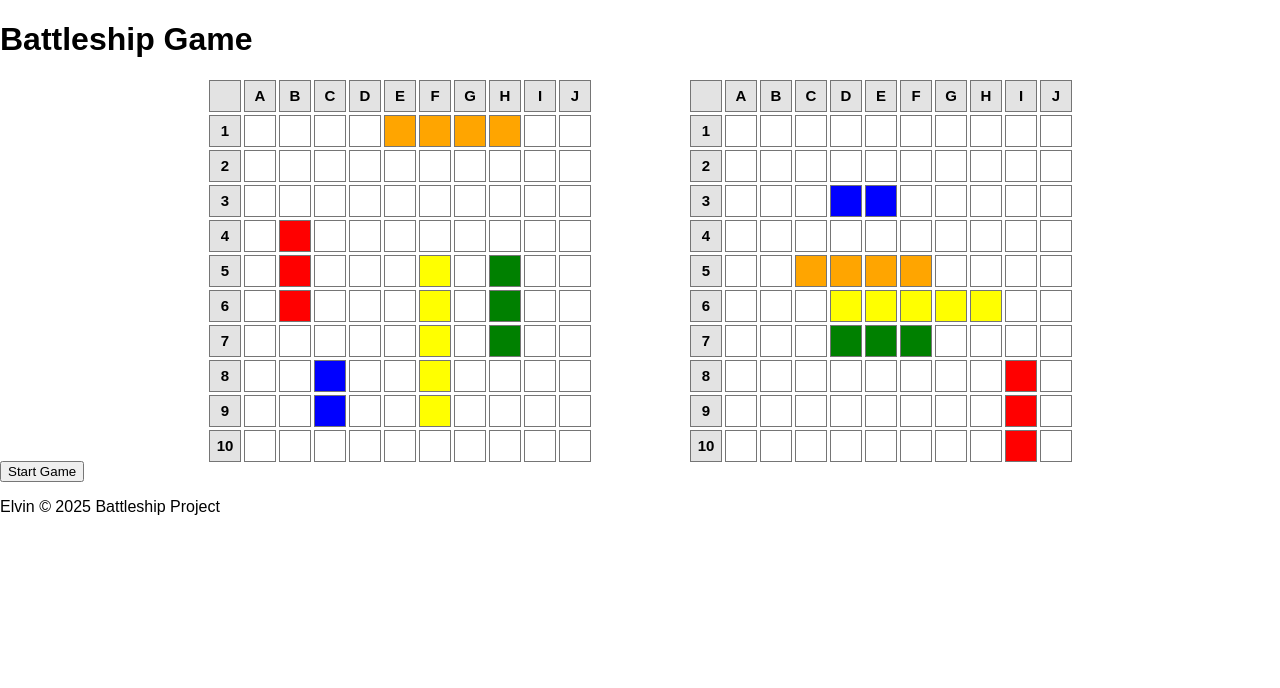
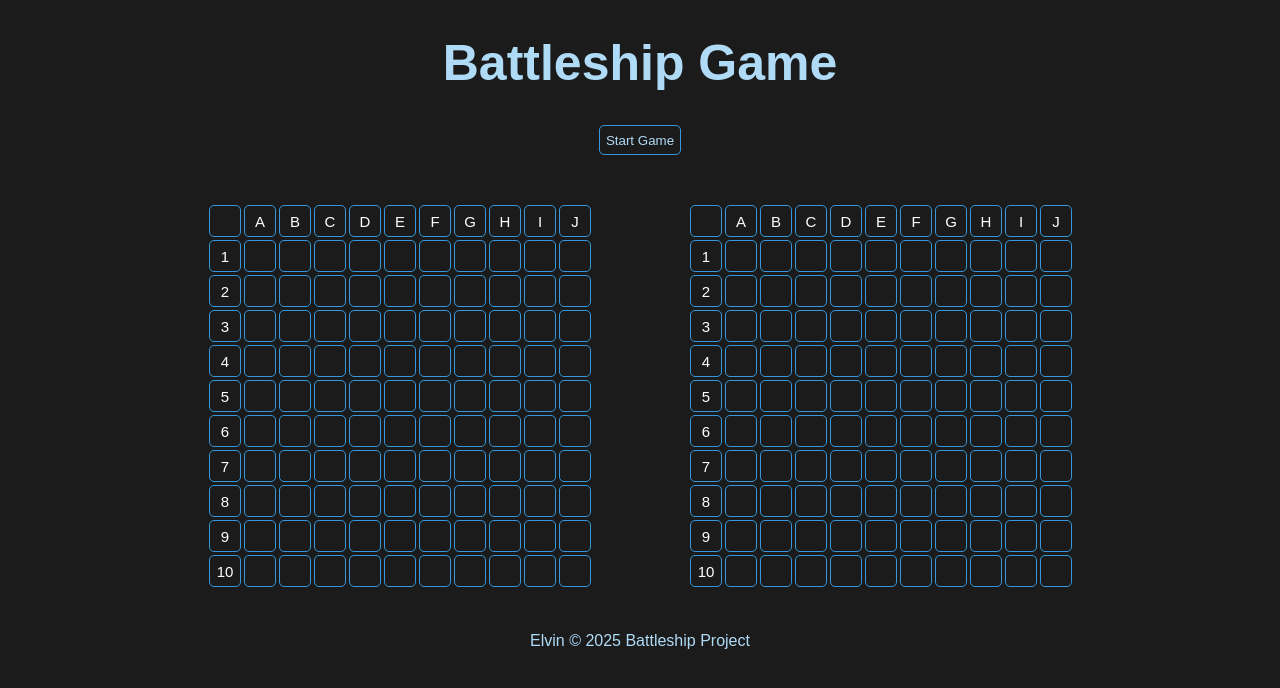
Before and after one commit to ELE-00/top-battleship, a website built with webpack: page src/index.html in a window 1280 px wide. Built offline with nearby package versions, Linux system fonts and the light colour scheme.

Commit message:
Finished project

```diff
--- a/src/game/domController.js
+++ b/src/game/domController.js
@@ -1,32 +1,7 @@
-
-/*Psuedocode
-
-Done:
-init game
-create player grid and set ships
-create computer and set ships
-Grid cells update based on hit or miss
-player switching
-computer playes random coordinates
-
-TO DO:
-1. POLISH UI
-    -  Connect Start button to setting ships
-    - Grey out Computer grid
-    - Make the page pretty
-
-2. (optional)
-    - Drag and drop ships (I will skip)
-    - Make computer smart (I will skip I in case not enough time)
-
-*/
-
-
 import {player, computer} from "./players.js";
 import gameboard from "./gameboard.js";
 
-
-//Game board object responsible for the playing grid
+// Create a single grid cell in the DOM
 function gridItem(UIgameboardId, coordinate){
     const container = document.getElementById(UIgameboardId)
 
@@ -39,7 +14,7 @@ function gridItem(UIgameboardId, coordinate){
     return gridItem;
 }
 
-//Game board object responsible for the grid labels
+// Create a label for the grid (letters/numbers)
 function gridLabelItem(UIgameboardId, id, value){
     const container = document.getElementById(UIgameboardId)
 
@@ -52,64 +27,38 @@ function gridLabelItem(UIgameboardId, id, value){
     return gridLabelItem;
 }
 
-
-
-
-
-
 function DOMController(){
     let P1, P2;
     let activePlayer;
 
-    //Factory to create a board
-    function createBoard(gameboard, gameboardID, onCellClick){
+    // Generate the full grid for a player/computer
+    function createBoard(gameboard, gameboardID){
         const gameboardArray = gameboard.createBoard()
 
         const letterLabels = ["","A","B","C","D","E","F","G","H","I","J"]
         const numberLabels = ["1","2","3","4","5","6","7","8","9","10"]
         let j = 0;
 
-        //Letter labels on the top of grid
+        // Top letter labels
         for (let l = 0; l < letterLabels.length; l++){
             gridLabelItem(gameboardID,"gridLabel",letterLabels[l])
         }
 
-        //Letter labels and grid
+        // Number labels + grid cells
         for (let i = 0; i < gameboardArray.length; i++){
-
             if(i % 10 === 0){
-               gridLabelItem(gameboardID,"gridLabel",numberLabels[j]) //number labels
+               gridLabelItem(gameboardID,"gridLabel",numberLabels[j])
                gridItem(gameboardID, gameboardArray[i])
                j++;
-
             }else{
                 gridItem(gameboardID, gameboardArray[i])
-
             }
         }
 
-        //Event listeners for Grid items
-        const Cells = document.querySelectorAll(`#${gameboardID} .gridItem[data-coordinate]`);
-
-        Cells.forEach(cell => {
-            cell.addEventListener("click", () => {
-                let coordinate = cell.getAttribute("data-coordinate")
-                console.log("Sending coordinate: " + coordinate)
-                console.log("Sending gameboard: ", gameboard)
-                console.log("playerGameboardID: " + gameboardID)
-
-                onCellClick(coordinate, gameboard,  gameboardID)
-            })
-        })
         return gameboard;
     }
 
-
-    function onCellClick(coordinate, gameboard, gameboardID) {
-        playRound(coordinate, gameboard, gameboardID);
-    }
-
-
+    // Create player object
     function P1Player(){
         const P1Player = player();
         let gameboardID = "playergameboard";
@@ -119,15 +68,14 @@ function DOMController(){
         gameboardID: gameboardID,
         gameboard: gameboard
         };
-
     }
 
+    // Create computer object and generate all possible attack coordinates
     function P2Computer(){
         const P2Computer = computer();
         let gameboardID = "computergameboard";
         const gameboard = P2Computer.board;
 
-            // Create all possible coordinates for the opponent's board
         const availableCoordinates = [];
         const letters = ["A","B","C","D","E","F","G","H","I","J"];
         for (let l of letters) {
@@ -143,38 +91,23 @@ function DOMController(){
         };
     }
 
-
-
-
-
-
-
+    // Random coordinate generator for ship placement
     function getRndCoordinate(){
         const min = 65
         const max = 74
-
         const RndCharcode = Math.floor(Math.random() * (max-min +1) ) + min
         const Rndletter = String.fromCharCode(RndCharcode)
-
         const RdnNumber = Math.floor(Math.random() * 10) + 1;
-
         return Rndletter + RdnNumber;
     }
 
+    // Random direction for ships
     function RndDirection(){
-        let no = Math.floor(Math.random() * 2)
-
-        if(no == 0){
-            return "horizontal"
-        }else{
-            return "vertical"
-        }
+        return Math.random() < 0.5 ? "horizontal" : "vertical";
     }
 
-
-    //Setting Ships (COORDINATES GO OUT OF BOUND. NEED TO CHECK ID VALIDATION WORKS)
+    // Place ships on a board with random coordinates
     function setShips(playerBoard, playerGameboardID){
-
         const shipData = playerBoard.shipData
 
         shipData.forEach(ship => {
@@ -183,142 +116,129 @@ function DOMController(){
                 try{
                     let randomCoordinate = getRndCoordinate()
                     let direction = RndDirection()
-
-                    // console.log("Ship: ", ship.name)
                     playerBoard.placeShip(ship.name, randomCoordinate, direction)
-
                     placed = true;
-
                 }catch(error) {
                     console.log("Retrying:", error.message);
                 }
             }
         });
 
+        // Optionally show ship positions for the player
         const shipCoordinates = playerBoard.occupiedSquares
+        if(playerGameboardID === "playergameboard"){
+            const Cells = document.querySelectorAll(`#${playerGameboardID} .gridItem[data-coordinate]`);
+            Cells.forEach(cell => {
+                const cellCoordinate = cell.getAttribute("data-coordinate");
+                const match = shipCoordinates.find(([coords]) => coords === cellCoordinate);
 
-        const Cells = document.querySelectorAll(`#${playerGameboardID} .gridItem[data-coordinate]`);
-        Cells.forEach(cell => {
-
-            const cellCoordinate = cell.getAttribute("data-coordinate");
-
-            const match = shipCoordinates.find(([coords]) => coords === cellCoordinate);
-
-            if(match){
-                const [, ShipObj] = match;
-                if(ShipObj.name === "carrier"){
-                    cell.style.backgroundColor = "yellow";
-                }else if(ShipObj.name === "battleship"){
-                    cell.style.backgroundColor = "orange";
-                }else if(ShipObj.name === "destroyer"){
-                    cell.style.backgroundColor = "red";
-                }else if(ShipObj.name === "submarine"){
-                    cell.style.backgroundColor = "green";
-                }else if(ShipObj.name === "patrolboat"){
-                    cell.style.backgroundColor = "blue";
+                if(match){
+                    const [, ShipObj] = match;
+                    if(ShipObj.name === "carrier") cell.style.backgroundColor = "#FFF59D";
+                    else if(ShipObj.name === "battleship") cell.style.backgroundColor = "#fcc372ff";
+                    else if(ShipObj.name === "destroyer") cell.style.backgroundColor = "#FF8A80";
+                    else if(ShipObj.name === "submarine") cell.style.backgroundColor = "#A5D6A7";
+                    else if(ShipObj.name === "patrolboat") cell.style.backgroundColor = "#90CAF9";
                 }
-            }
-
-
-        })
+            })
+        }
     }
 
+    // Switch active player and handle computer turn
+    const switchPlayerTurn = () => {
+        const display = document.getElementById("display");
 
-    //Swtiches players
-    const switchPlayerTurn = () => {
         activePlayer = activePlayer === P1 ? P2 : P1;
 
-        if(activePlayer === P2){
-            computerTurn()
+        if (activePlayer === P2) {
+            display.textContent = "Computer's turn";
+            setTimeout(computerTurn, 500); // slight delay for computer
+        } else {
+            display.textContent = "Your turn";
         }
 
-        console.log("Next move", activePlayer);
+        console.log("Next move: ", activePlayer.gameboardID);
     };
 
-    //Gets active player after swtich
-    const getActivePlayer = () => activePlayer;
-
-
+    // Handle a single round (player or computer)
     function playRound(coordinate, playerBoard, playerGameboardID ){
+        const display = document.getElementById("display");
         const shipCoordinates = playerBoard.occupiedSquares
         const gridCell = document.querySelector(`#${playerGameboardID} .gridItem[data-coordinate="${coordinate}"]`);
 
-        if(shipCoordinates.find(([coords]) => coords === coordinate)){
-            console.log("ship hit")
-            playerBoard.receiveAttack(coordinate)
+        if (shipCoordinates.find(([coords]) => coords === coordinate)) {
+            console.log("ship hit");
+            playerBoard.receiveAttack(coordinate);
             gridCell.textContent = "X";
-            switchPlayerTurn()
+            gridCell.style.pointerEvents = "none";
 
-            console.log(playerBoard.gameOver())
-            if(playerBoard.gameOver() === true){
-                return console.log(playerGameboardID + " LOST")
+            if (playerBoard.gameOver() === true) {
+                let loserName = playerGameboardID === "playergameboard" ? "Player" : "Computer";
+                display.style.color = "red";
+                display.style.fontSize = "20px";
+                display.textContent = `${loserName} lost!`;
+
+                // Disable all cells after game over
+                const allCells = document.querySelectorAll(
+                    "#playergameboard .gridItem, #computergameboard .gridItem"
+                );
+                allCells.forEach((cell) => (cell.style.pointerEvents = "none"));
+                return;
             }
+
+            switchPlayerTurn();
 
         }else{
            console.log("missed")
            playerBoard.receiveAttack(coordinate)
            gridCell.textContent = "•";
+           gridCell.style.pointerEvents = "none";
            switchPlayerTurn()
-           console.log("missed attach array: ", playerBoard, playerBoard.missedAttacks)
+           console.log("missed attack array: ", playerBoard, playerBoard.missedAttacks)
         }
-
     }
 
-
-
-
-
-    //Computer player
-
+    // Computer chooses a random available coordinate
     function computerTurn(){
-
         let availableCoordinates = P2.availableCoordinates
-        console.log("availableCoordinates", availableCoordinates)
-
         const RdnNumber = Math.floor(Math.random() * availableCoordinates.length);
-        console.log("RdnNumber", RdnNumber)
-
         let targetcordinate = availableCoordinates[RdnNumber]
-        console.log(targetcordinate)
-
-        availableCoordinates.splice(RdnNumber, 1);
-
+        availableCoordinates.splice(RdnNumber, 1); // remove coordinate from list
         playRound(targetcordinate, P1.gameboard, P1.gameboardID)
-
     }
 
-
-
-
-
-
-
-
-
-    //Init state of the game
+    // Initialize game state and setup grids
     function init(){
         P1 = P1Player();
         P2 = P2Computer();
 
-        createBoard(P1.gameboard, P1.gameboardID, onCellClick)
-        setShips(P1.gameboard,P1.gameboardID)
+        createBoard(P1.gameboard, P1.gameboardID)
+        createBoard(P2.gameboard, P2.gameboardID)
 
-        createBoard(P2.gameboard, P2.gameboardID, onCellClick)
-        setShips(P2.gameboard,P2.gameboardID)
+        const startBtn = document.getElementById("start-game");
+        startBtn.addEventListener("click", () => {
+            setShips(P1.gameboard,P1.gameboardID)
+            setShips(P2.gameboard,P2.gameboardID)
 
-        activePlayer = P1; // Set starting player
+            const display = document.getElementById("display");
+            display.textContent = "Your turn";
+            activePlayer = P1; // starting player
+
+            // Add click events for enemy grid
+            const Cells = document.querySelectorAll(`#${P2.gameboardID} .gridItem[data-coordinate]`);
+            Cells.forEach(cell => {
+                cell.addEventListener("click", () => {
+                    let coordinate = cell.getAttribute("data-coordinate")
+                    playRound(coordinate, P2.gameboard,  P2.gameboardID)
+                })
+            })
+        })
 
         return {P1, P2}
     }
 
-
-    // Expose public methods and data
-    return { init, setShips, playRound};
-
-
-
+    // Expose public methods
+    return { init, setShips, playRound };
 }
 
-
-
 export default DOMController;
--- a/src/game/gameboard.js
+++ b/src/game/gameboard.js
@@ -3,20 +3,19 @@ import ship from "./ship.js";
 // Factory function to create a gameboard
 function gameboard(){
 
-    // Array holding all ship objects
+    // Array holding all ship instances on this board
     let ships = []
-    // Array holding all occupied squares with ship references
+    // Array holding all occupied coordinates and reference to the ship object and hit status
     let occupiedSquares = []
 
-
-    // Create a 10x10 board with coordinates A1 - J10
+    // Generate a 10x10 board with coordinates A1 - J10
     function createBoard() {
         let board = [];
 
         for (let i = 1; i <= 10; i++){           // Rows 1-10
             for (let j = 0; j <= 9; j++){        // Columns A-J
-                let letter = String.fromCharCode(65 + j) // Convert 0-9 to ASCII A-J
-                board.push(letter + i);                 // Combine letter + number, e.g., "A1"
+                let letter = String.fromCharCode(65 + j) // 'A' → 65, etc.
+                board.push(letter + i);                 // e.g., "A1", "B3"
             }
         };
         return board;
@@ -28,20 +27,20 @@ function gameboard(){
 
         for (let i = 0; i < size; i++){
             if(direction === "horizontal"){
-                // Horizontal: increment letter (A-J), keep row the same
-                let coordLetter = coordinate.slice(0,1).charCodeAt(0)      // 'A' → 65
-                let nextLetter = String.fromCharCode(coordLetter + i)       // move right by i
-                temporaryArray.push(nextLetter + coordinate.slice(1))       // e.g., "B5"
+                // Move right along the same row
+                let coordLetter = coordinate.slice(0,1).charCodeAt(0)
+                let nextLetter = String.fromCharCode(coordLetter + i)
+                temporaryArray.push(nextLetter + coordinate.slice(1))
             } else {
-                // Vertical: increment number (1-10), keep column the same
+                // Move down along the same column
                 let nextCoordinate = Number(coordinate.slice(1)) + i
-                temporaryArray.push(coordinate.slice(0,1) + nextCoordinate) // e.g., "A6"
+                temporaryArray.push(coordinate.slice(0,1) + nextCoordinate)
             }
         }
         return temporaryArray;
     }
 
-    // Validate coordinates to prevent out-of-bounds or overlapping ships
+    // Validate that the generated coordinates are within the board and not overlapping
     function validateCoordinates(array){
         for (let i = 0; i < array.length; i++){
             let letter = array[i].slice(0,1).charCodeAt(0); // Column as ASCII code
@@ -50,23 +49,19 @@ function gameboard(){
             if(letter > 74 || number > 10){ // Column > 'J' or row > 10
                 throw Error(array[i] + " Out of bounds")
             } else if(occupiedSquares.some(([coords]) => coords === array[i])) {
-                // Check if coordinate is already occupied by another ship
+                // Check for overlap with existing ships
                 throw Error(array[i] + " is occupied")
-            }else{
-                // console.log((array[i] + " available"))
             }
         }
     }
 
-    // Add the ship and its coordinates to the occupiedSquares array
-    // The third element 'false' tracks whether the coordinate has been hit
+    // Save ship coordinates to the board
+    // Third element 'false' tracks whether coordinate has been hit
     function commitCoordinates(tempCoords, ship){
         for (let i = 0; i < tempCoords.length; i++){
             occupiedSquares.push([tempCoords[i], ship, false])
         }
     }
-
-
 
     // Predefined ship types and sizes
     const shipData = [
@@ -77,8 +72,6 @@ function gameboard(){
         {name: "patrolboat", size: 2},
     ]
 
-
-
     // Place a ship on the board
     function placeShip(shipName, coordinate, direction) {
 
@@ -88,41 +81,40 @@ function gameboard(){
 
         // Create a new ship instance
         let newShip = ship(shipSize, shipName);
-        // console.log("ship created:", newShip)
-        // Generate coordinates for the ship based on direction
+
+        // Generate coordinates and validate
         let tempcoords = generateCoordinates(shipSize, coordinate, direction)
-        // Validate that coordinates are within board and not overlapping
         validateCoordinates(tempcoords)
-        // Commit ship coordinates to board
+
+        // Save the coordinates to the board
         commitCoordinates(tempcoords, newShip)
-        // Keep track of ship instance for later (e.g., game over check)
-        ships.push(newShip)
+        ships.push(newShip) // Keep track of ship for game-over check
     }
 
     // Array keeping track of missed shots
     let missedAttacks = [];
 
-    // Process an attack on a coordinate
+    // Handle an attack at a coordinate
     function receiveAttack(coordinate) {
-        // Check if the coordinate was already attacked as a miss
+        // Skip if this coordinate was already missed
         if (missedAttacks.includes(coordinate)) {
-            throw Error("Coordinate already attacked");
+            return;
         }
 
         // Check if coordinate hits a ship
         for (let i = 0; i < occupiedSquares.length; i++) {
             if (coordinate === occupiedSquares[i][0]) {
-                // Prevent attacking the same ship coordinate twice
-                if (occupiedSquares[i][2]) throw Error("Coordinate already attacked");
-                // Register hit on the ship
+                // Prevent hitting the same coordinate twice
+                if (occupiedSquares[i][2]) return;
+
+                // Register hit on the ship and mark coordinate as hit
                 occupiedSquares[i][1].hit();
-                // Mark coordinate as hit
                 occupiedSquares[i][2] = true;
-                return; // Exit early after successful hit
+                return;
             }
         }
 
-        // If no ship was found at this coordinate → it's a miss
+        // If no ship, mark as missed
         missedAttacks.push(coordinate);
     }
 
--- a/src/index.html
+++ b/src/index.html
@@ -7,28 +7,34 @@
 </head>
 <body>
   <header>
-    <h1>Battleship Game</h1>
   </header>
 
   <main>
 
-    <div class="gameboardContainer">
-      <div id="playergameboard"></div>
-      <div id="computergameboard"></div>
+    <div class="section">
+
+      <div class="headerContainer">
+        <h1>Battleship Game</h1>
+
+        <div id="controls">
+          <button id="start-game">Start Game</button>
+        </div>
+
+        <div id="display"></div>
+      </div>
+
+      <div class="gameboardContainer">
+        <div class="gameboard" id="playergameboard"></div>
+        <div class="gameboard" id="computergameboard"></div>
+      </div>
+
+      <footer>
+        <p>Elvin © 2025 Battleship Project</p>
+      </footer>
+
     </div>
 
-
-
-
-
-
-    <div id="controls">
-      <button id="start-game">Start Game</button>
-    </div>
   </main>
 
-  <footer>
-    <p>Elvin © 2025 Battleship Project</p>
-  </footer>
 </body>
 </html>
--- a/src/index.js
+++ b/src/index.js
@@ -3,4 +3,4 @@ import './styles.css';
 import DOMController from "./game/domController.js";
 
 const app = DOMController();
-app.init();
+app.init()
--- a/src/styles.css
+++ b/src/styles.css
@@ -3,16 +3,32 @@ body {
     margin: 0;
     padding: 0;
     background-color: rgb(255, 255, 255);
-    font-family: Arial, serif;
-    /* background-color: #34173C; */
+    font-family: "Eurostile Lt Pro Unicode", sans-serif;
+    background-color: #1b1b1b;
 }
 
+
+.section{
+    display: flex;
+    flex-direction: column;
+    justify-content: center;
+    align-items: center;
+    gap: 30px;
+}
+
+.headerContainer{
+    display: flex;
+    flex-direction: column;
+    justify-content: center;
+    align-items: center;
+}
 
 .gameboardContainer{
     display: flex;
     gap: 100px;
     justify-content: center;
 }
+
 
 
 #playergameboard  {
@@ -34,31 +50,70 @@ body {
     gap: 5px;
 }
 
+
+
+.gridLabelItem{
+    height: 30px;
+    width: 30px;
+    border: 1px solid #3498db;
+    font-size: 15px;
+    color: #ffffff;;
+    place-content: center;
+    display: flex;
+    justify-content: center;
+    align-items: center;
+    border-radius: 5px;
+
+}
+
+
+
+
+.cell{
+    height: 30px;
+    width: 30px;
+    border: 1px solid #3498db;
+    border-radius: 5px;
+    place-content: center;
+    display: flex;
+    justify-content: center;
+    align-items: center;
+}
+
+
+
 .gridItem{
     height: 30px;
     width: 30px;
-    border: 1px solid rgb(117, 117, 117);
     font-size: 30px;
     place-content: center;
     display: flex;
     justify-content: center;
     align-items: center;
+    border: 1px solid #3498db;
+    border-radius: 5px;
+    color: #ffffff;
+}
 
+p{
+    color: #b0dbf7;;
+}
 
+h1{
+    color: #b0dbf7;
+    font-size: 50px;
+}
+
+#display{
+    color: #b0dbf7;
+}
+
+#start-game{
+    height: 30px;
+    background: none;
+    color: #b0dbf7;
+    border: 1px solid #3498db;
+    border-radius: 5px;
+    margin-bottom: 20px;
 
 }
-
-
-.gridLabelItem{
-    background-color: rgb(227, 227, 227);
-    font-weight: bold;
-    height: 30px;
-    width: 30px;
-    border: 1px solid rgb(117, 117, 117);
-    font-size: 15px;
-    place-content: center;
-    display: flex;
-    justify-content: center;
-    align-items: center;
-
-}
```
